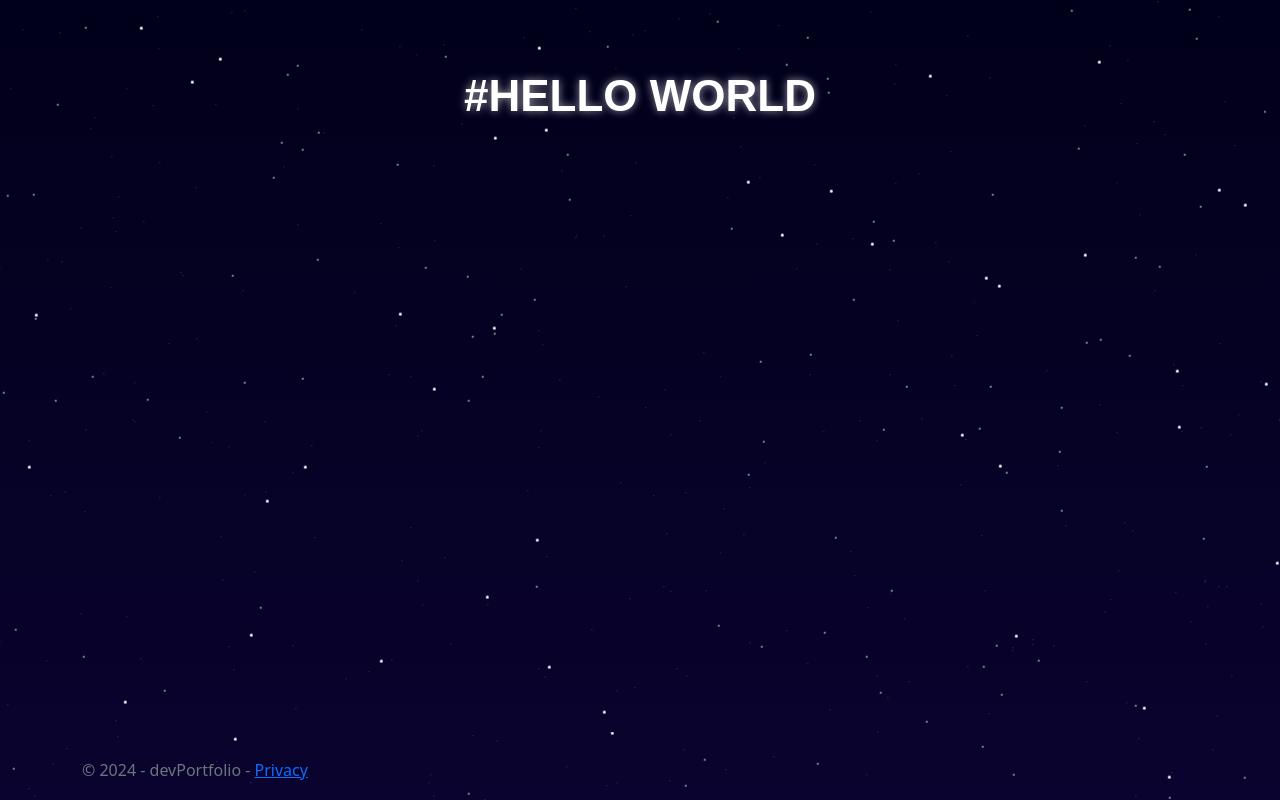
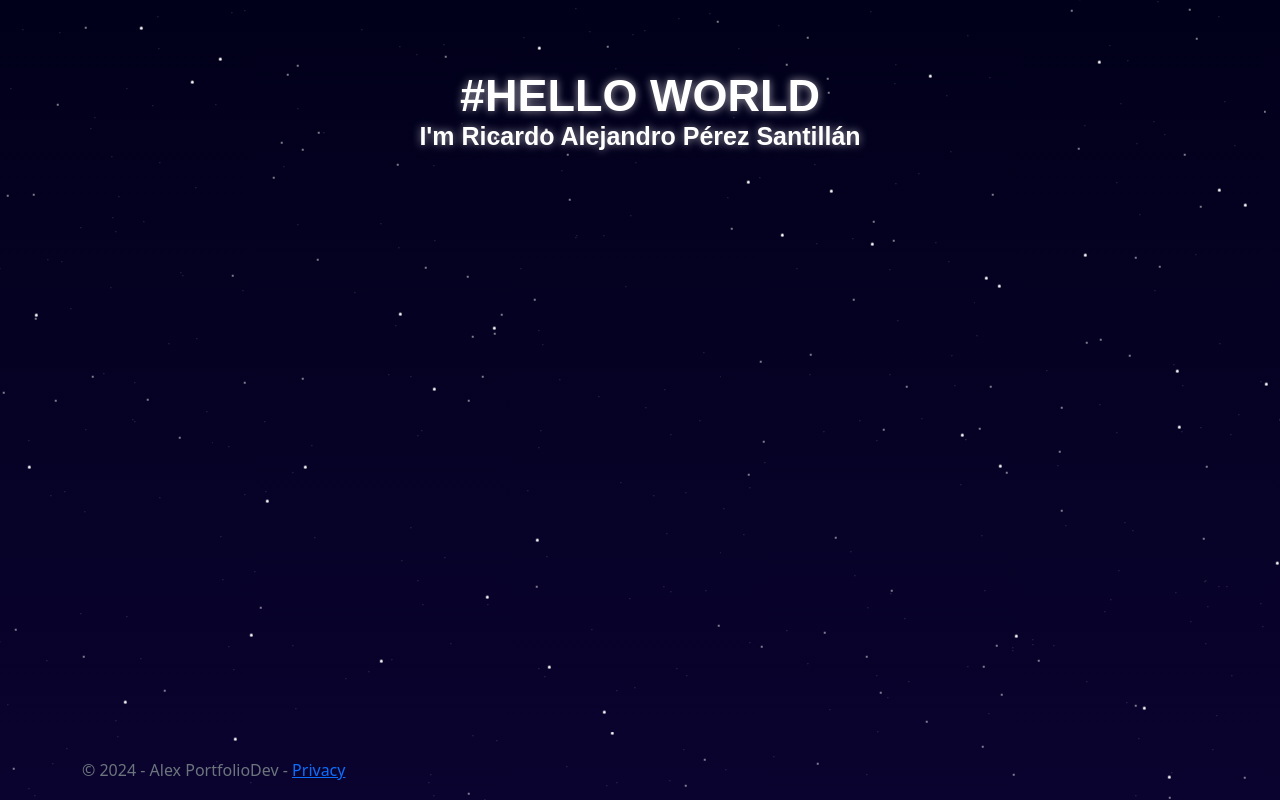
Before and after one commit to RicardoAlejandroSantillan/DevPortfolio, an ASP.NET Core app: page / in a window 1280 px wide. Run offline with ASP.NET Core 8, Linux system fonts and the light colour scheme; style sheets or scripts are compiled from the project's sources.

Commit message:
struct index web

```diff
--- a/devPortfolio/devPortfolio/Views/Home/Index.cshtml
+++ b/devPortfolio/devPortfolio/Views/Home/Index.cshtml
@@ -1,8 +1,8 @@
 @{
-    ViewData["Title"] = "Home Page";
+    ViewData["Title"] = "Alex";
 }
 
 <div class="text-center">
-    <h1 class="text">#HELLO WORLD</h1>@*
-    <h1 class="display-4">Welcome</h1> *@
+    <h2 class="subTitle">#HELLO WORLD</h2>
+    <h1 class="title">I'm Ricardo Alejandro Pérez Santillán</h1>
 </div>
--- a/devPortfolio/devPortfolio/Views/Shared/_Layout.cshtml
+++ b/devPortfolio/devPortfolio/Views/Shared/_Layout.cshtml
@@ -1,9 +1,9 @@
 <!DOCTYPE html>
-<html lang="en">
+<html lang="es">
 <head>
     <meta charset="utf-8" />
     <meta name="viewport" content="width=device-width, initial-scale=1.0" />
-    <title>@ViewData["Title"] - devPortfolio</title>
+    <title>@ViewData["Title"] - Developer CV</title>
     <link rel="stylesheet" href="~/lib/bootstrap/dist/css/bootstrap.min.css" />
     <link rel="stylesheet" href="~/css/site.css" asp-append-version="true" />
     <link rel="stylesheet" href="~/devPortfolio.styles.css" asp-append-version="true" />
@@ -46,7 +46,7 @@
 
     <footer class="footer text-muted">
         <div class="container">
-            &copy; 2024 - devPortfolio - <a asp-area="" asp-controller="Home" asp-action="Privacy">Privacy</a>
+            &copy; 2024 - Alex PortfolioDev - <a asp-area="" asp-controller="Home" asp-action="Privacy">Privacy</a>
         </div>
     </footer>
     <script src="~/lib/jquery/dist/jquery.min.js"></script>
--- a/devPortfolio/devPortfolio/wwwroot/css/site.css
+++ b/devPortfolio/devPortfolio/wwwroot/css/site.css
@@ -26,13 +26,25 @@
     height: 100%;
 }
 
-.text {
+.subTitle {
     color: #FFF;
     position: absolute;
     top: 12%;
     left: 50%;
     transform: translate(-50%, -50%);
-    font-size: 44px;
+    font-size: 45px;
+    font-family: Arial, sans-serif;
+    font-weight: bold;
+    text-shadow: 0 0 8px rgba(255, 255, 255, 0.6);
+}
+
+.title {
+    color: #FFF;
+    position: absolute;
+    top: 17%;
+    left: 50%;
+    transform: translate(-50%, -50%);
+    font-size: 25px;
     font-family: Arial, sans-serif;
     font-weight: bold;
     text-shadow: 0 0 8px rgba(255, 255, 255, 0.6);
```
Also changed, not shown: 11 other files.
